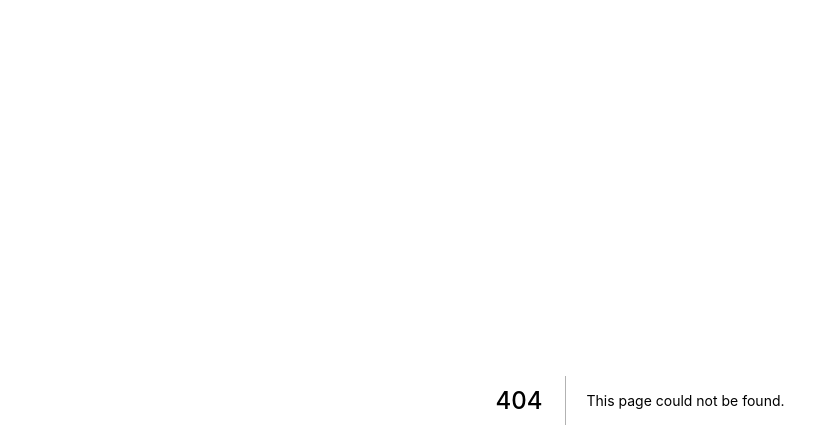
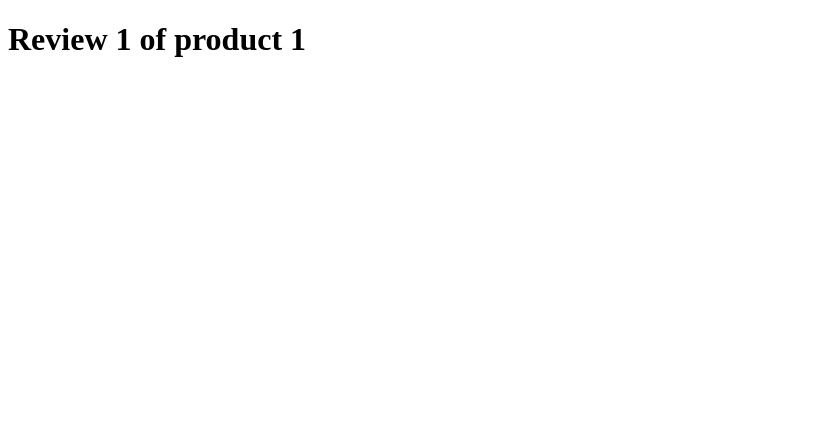
Before and after one commit to gvirus21/Next-js-tutorial, a Next.js app: page /product/1/review/1 in a window 1280 px wide. Before the commit this address had no page. Shown: the top 448 px of the page, without its empty margins (0-839 px from the left). Built offline with nearby package versions, Linux system fonts and the light colour scheme.

Commit message:
completed nested dynamic routes

```diff
--- /dev/null
+++ b/pages/product/[productId]/review/[reviewId].js
@@ -0,0 +1,15 @@
+import { useRouter } from "next/router";
+
+const Review = () => {
+  const router = useRouter();
+  const { productId, reviewId } = router.query;
+
+  return (
+    <h1>
+      {" "}
+      Review {reviewId} of product {productId}
+    </h1>
+  );
+};
+
+export default Review;
```
Also changed, not shown: pages/docs/[params].js (added), pages/product/[productId]/index.js (renamed from pages/product/[productId].js).
